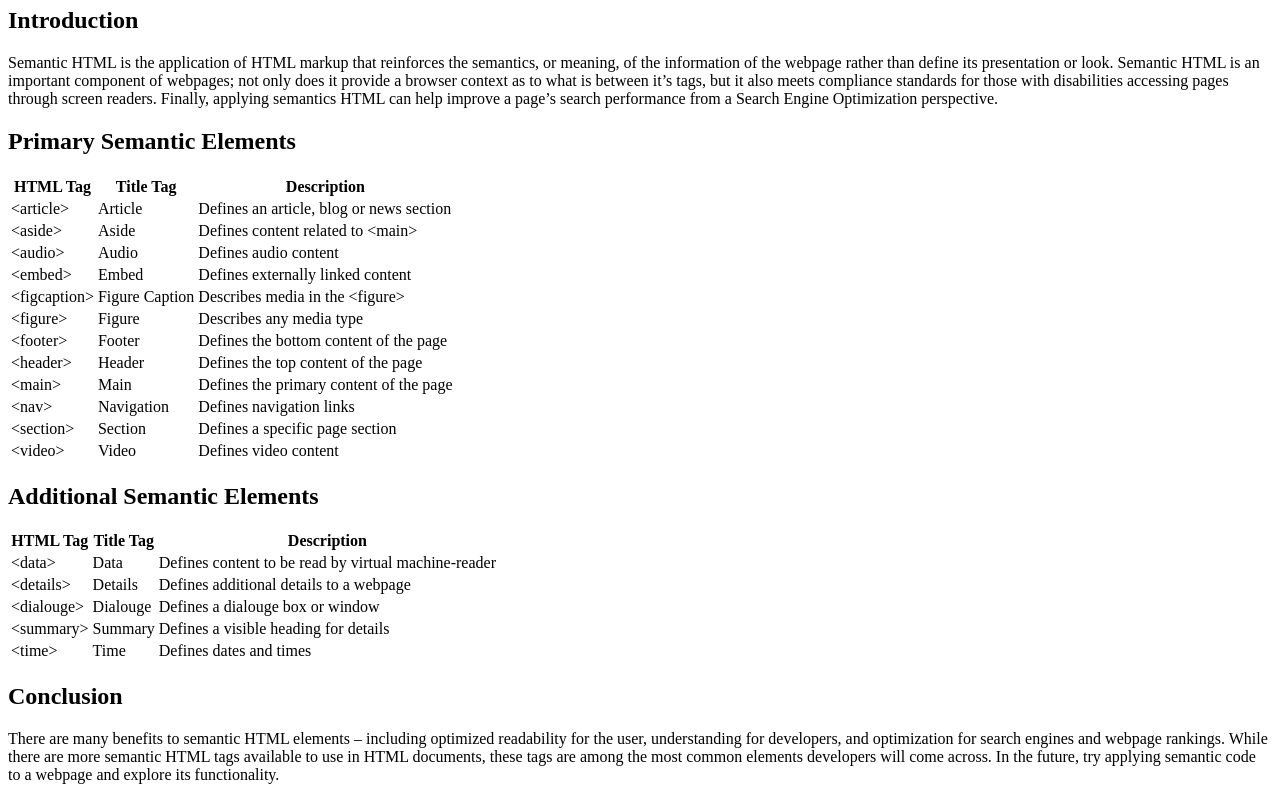
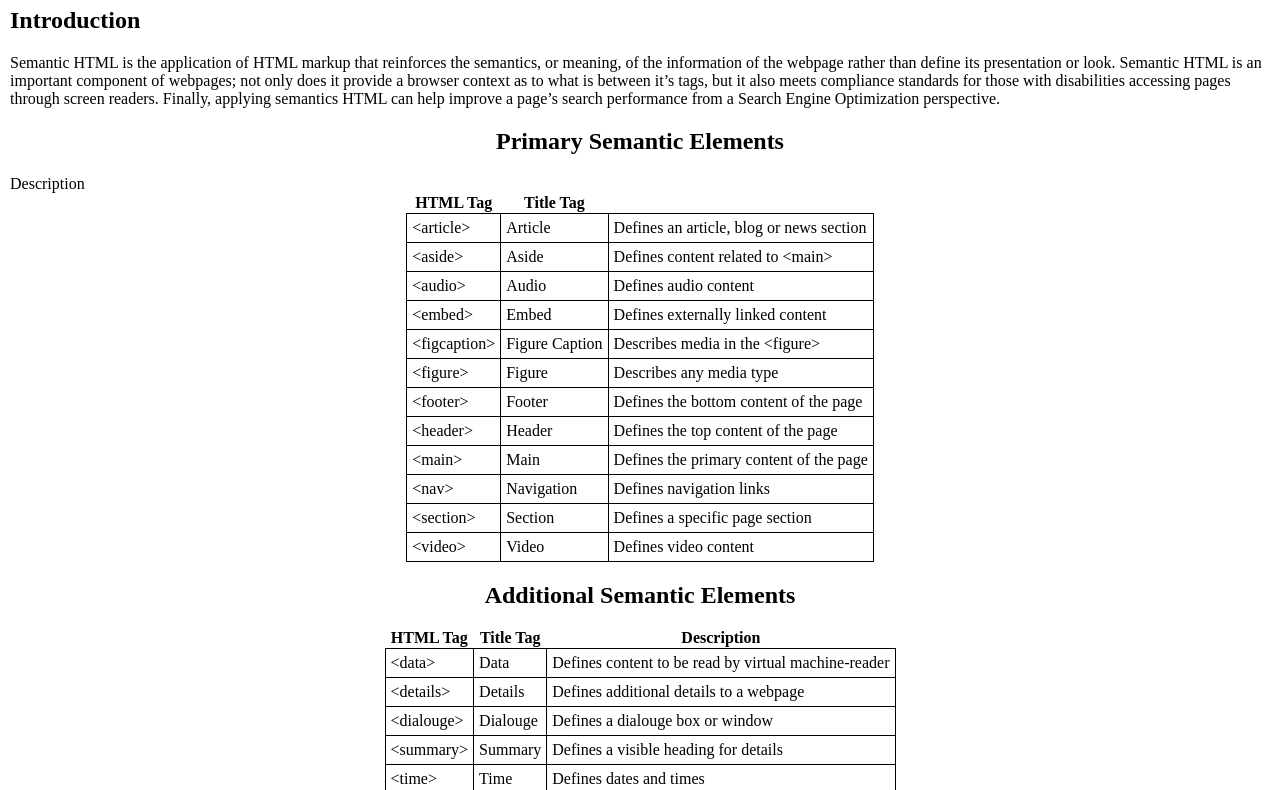
Before and after one commit to BenjaminPaq/Cheat-Sheet, a plain HTML site: page index.html in a window 1280 px wide. Shown: the part 73-863 px from the top of the page. Drawn offline with Linux system fonts and the light colour scheme.

Commit message:
Half Styling

```diff
--- a/index.html
+++ b/index.html
@@ -2,18 +2,24 @@
 <html>
     <head>
         <Title>Cheatsheet</Title>
+        <link rel="stylesheet" href="style.css">
     </head>
     <body>
-        <h1>Cheatsheet Project: Semantic Elements</h1>
+        <header id="title">
+            <h1>Cheatsheet Project: Semantic Elements</h1>
+        </header>
         <h2>Introduction</h2>
         <p>Semantic HTML is the application of HTML markup that reinforces the semantics, or meaning, of the information of the webpage rather than define its presentation or look. Semantic HTML is an important component of webpages; not only does it provide a browser context as to what is between it’s tags, but it also meets compliance standards for those with disabilities accessing pages through screen readers. Finally, applying semantics HTML can help improve a page’s search performance from a Search Engine Optimization perspective.</p>
-        <h2>Primary Semantic Elements</h2>
-                <table>
+        <h2 class="table-heading">Primary Semantic Elements</h2>
+                <table id="primary">
+                    <thead>
                         <tr>
-                            <th>HTML Tag</th>
-                            <th>Title Tag</th>
-                            <th>Description</th>
+                            <th class="tag">HTML Tag</th>
+                            <th class="title">Title Tag</th>
+                            <thc class="description">Description</th>
                         </tr>
+                    </thead>
+                    <tbody>
                         <tr>
                             <td>&lt;article&gt;</td>
                             <td>Article</td>
@@ -74,9 +80,10 @@
                             <td>Video</td>
                             <td>Defines video content</td>
                         </tr>
+                    </tbody>
                 </table>
-           <h2>Additional Semantic Elements</h2>
-                <table>
+           <h2 class="table-heading">Additional Semantic Elements</h2>
+                <table id="secondary">
                         <tr>
                             <th>HTML Tag</th>
                             <th>Title Tag</th>
--- /dev/null
+++ b/style.css
@@ -0,0 +1,30 @@
+header{
+    text-align: center;
+}
+
+body{
+    padding: 25px, 50px;
+    margin: 10px;
+
+}
+
+table{
+    margin-left: auto;
+    margin-right: auto;
+    border: 1px solid;
+    padding: 0px;
+    border: 0px;
+    border-collapse: collapse;
+}
+
+.table-heading{
+    text-align: center;
+}
+
+td{
+    border: 1px solid;
+    padding-top: 5px;
+    padding-left: 5px;
+    padding-bottom: 5px;
+    padding-right: 5px;
+}
```
Also changed, not shown: 1 other file.
